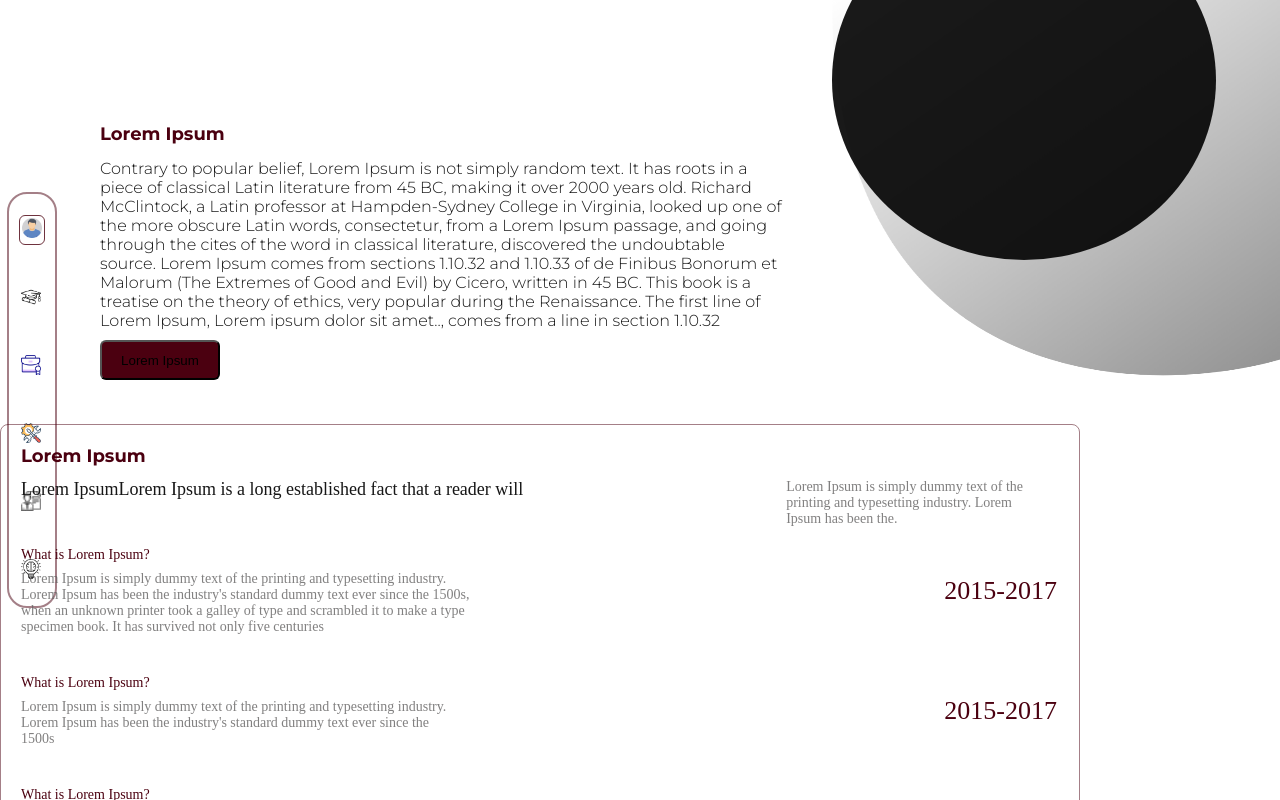
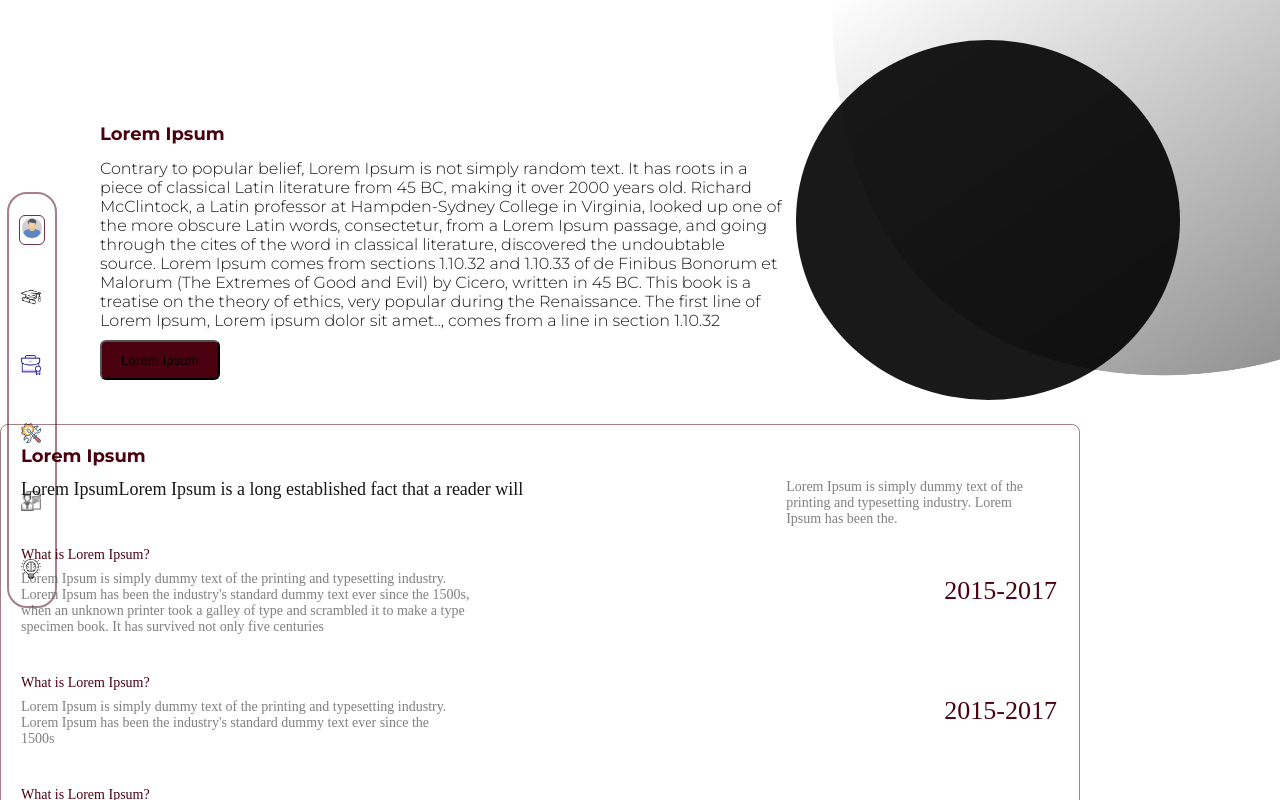
Before and after one commit to ShikharKhadka/portfolio, a Next.js app: page / in a window 1280 px wide. Shown: the top 800 px of the page. Built offline with nearby package versions, Linux system fonts and the light colour scheme.

Commit message:
image postion fixes

```diff
--- a/package.json
+++ b/package.json
@@ -9,7 +9,7 @@
     "lint": "next lint",
     "predeploy": "npm run build",
     "deploy": "gh-pages -d build",
-    "homepage": "https://gitname.github.io/shikhar-portfolio"
+    "homepage": "https://ShikharKhadka.github.io/shikhar-portfolio"
   },
   "dependencies": {
     "next": "15.1.4",
--- a/src/app/page.module.css
+++ b/src/app/page.module.css
@@ -375,9 +375,9 @@ a.secondary {
     background-color: rgba(0, 0, 0, 0.9);
     border-radius: 50%;
     position: absolute;
-    top: 40;
-    right: 100;
-    animation: imageContainer normal 2s;
+    top: 40px;
+    right: 100px;
+    /* animation: imageContainer normal 2s; */
     /* right: 200px; */
   }
   .heading {
```
